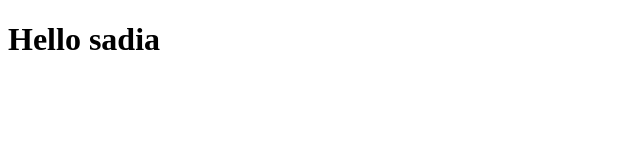
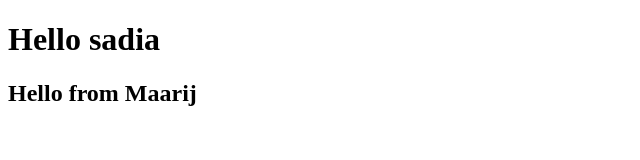
Before and after one commit to khalidgilani/Bootcamp20201, a plain HTML site: page index.html in a window 1280 px wide. Shown: the whole page, without its empty margins (0-640 px from the left). Drawn offline with Linux system fonts and the light colour scheme.

Commit message:
updated from maarij
I have added H2

```diff
--- a/index.html
+++ b/index.html
@@ -7,5 +7,6 @@
 </head>
 <body>
    <h1>Hello sadia</h1>
+   <h2>Hello from Maarij</h2>
 </body>
 </html>
```
